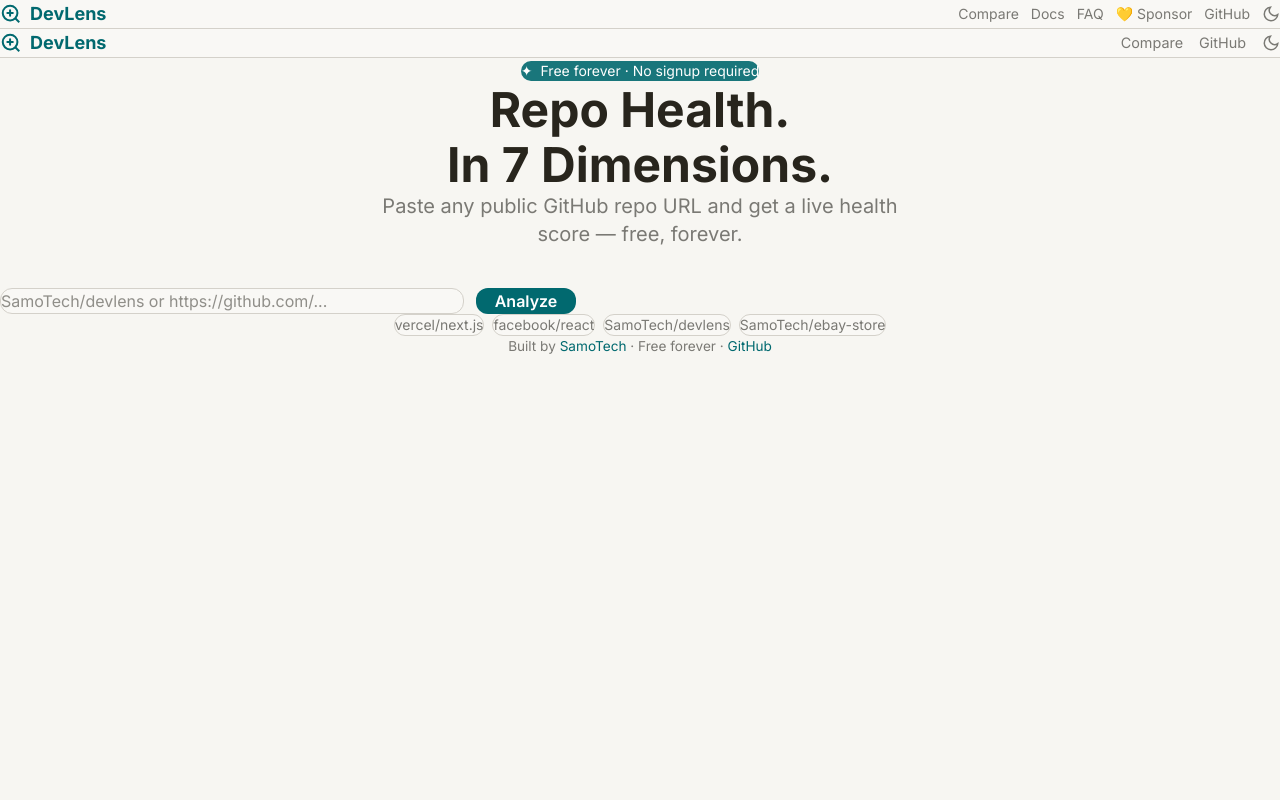
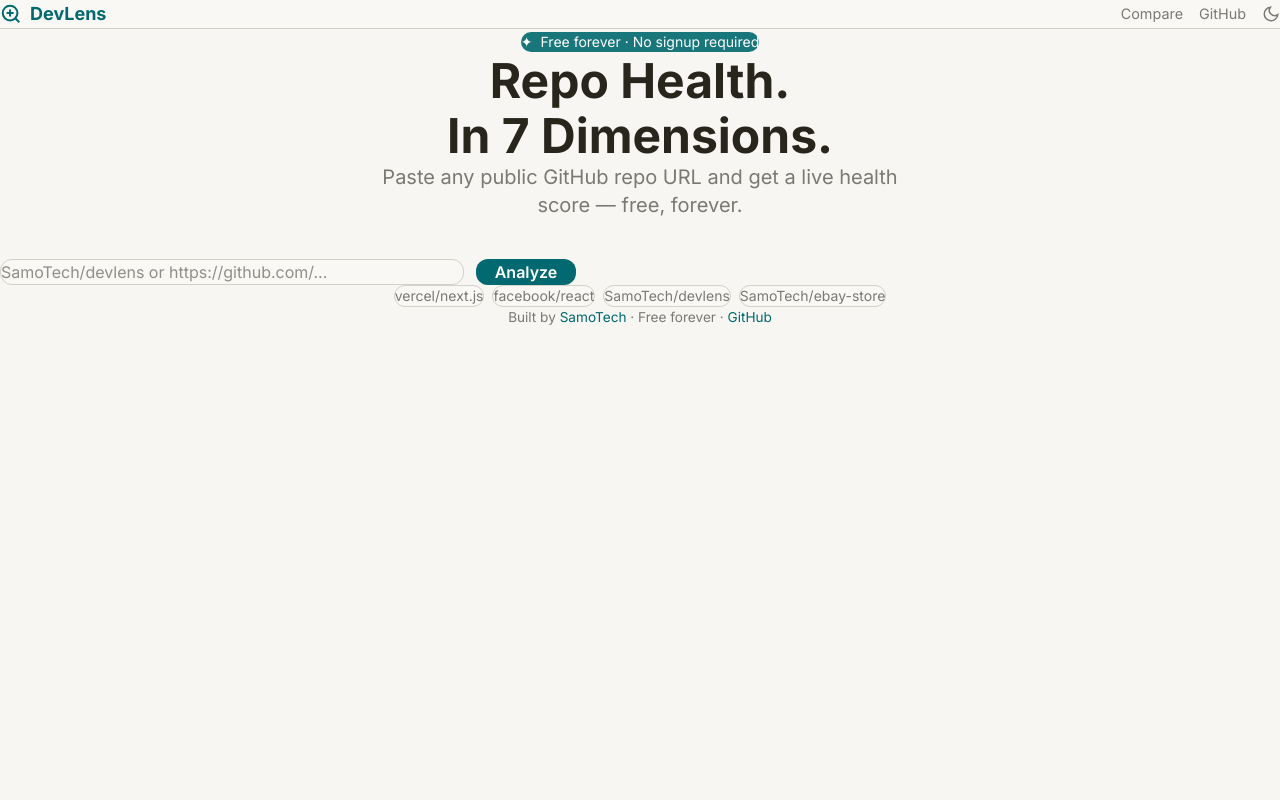
Before and after one commit to SamoTech/devlens, a Next.js app in the folder dashboard/: page / in a window 1280 px wide. Shown: the top 800 px of the page. Built offline with nearby package versions, Linux system fonts and the light colour scheme.

Commit message:
revert: restore original layout.tsx (remove Nav/Footer wrappers)

```diff
--- a/dashboard/app/layout.tsx
+++ b/dashboard/app/layout.tsx
@@ -1,32 +1,25 @@
 import type { Metadata } from 'next';
 import { Inter } from 'next/font/google';
-import Nav from '@/components/Nav';
-import Footer from '@/components/Footer';
 import './globals.css';
 
 const inter = Inter({ subsets: ['latin'] });
 
 export const metadata: Metadata = {
-  title: { default: 'DevLens — Repo Health Dashboard', template: '%s · DevLens' },
+  title: 'DevLens — Repo Health Dashboard',
   description: 'Live GitHub repo health scores across 7 dimensions. Free forever.',
-  metadataBase: new URL('https://devlens-io.vercel.app'),
   openGraph: {
     title: 'DevLens — Repo Health Dashboard',
     description: 'Live GitHub repo health scores. Free forever.',
     url: 'https://devlens-io.vercel.app',
-    siteName: 'DevLens',
-    type: 'website'
-  },
-  twitter: { card: 'summary_large_image', title: 'DevLens', description: 'Repo health in 7 dimensions. Free forever.' }
+    siteName: 'DevLens'
+  }
 };
 
 export default function RootLayout({ children }: { children: React.ReactNode }) {
   return (
     <html lang="en" suppressHydrationWarning>
-      <body className={inter.className} style={{ display: 'flex', flexDirection: 'column', minHeight: '100dvh' }}>
-        <Nav />
-        <main style={{ flex: 1 }}>{children}</main>
-        <Footer />
+      <body className={inter.className}>
+        {children}
       </body>
     </html>
   );
```
